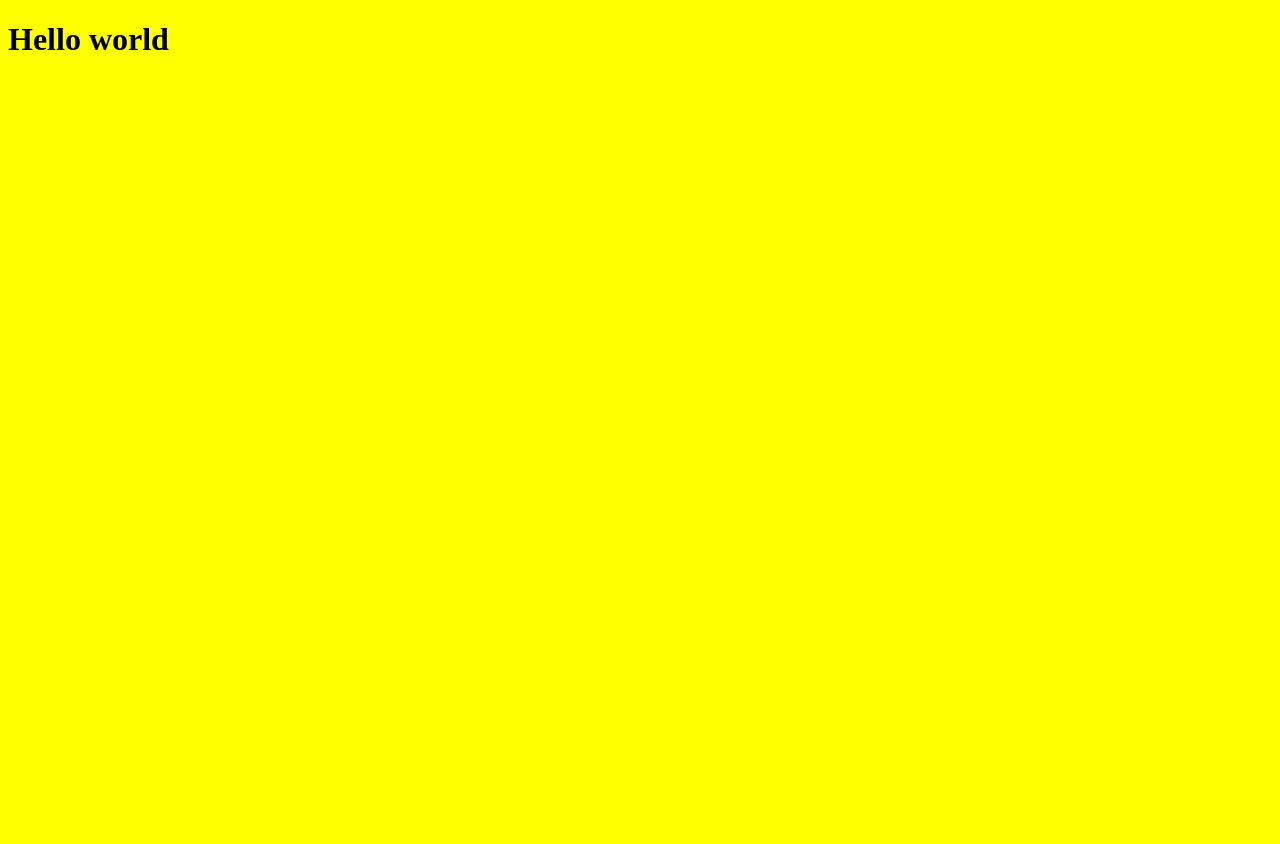
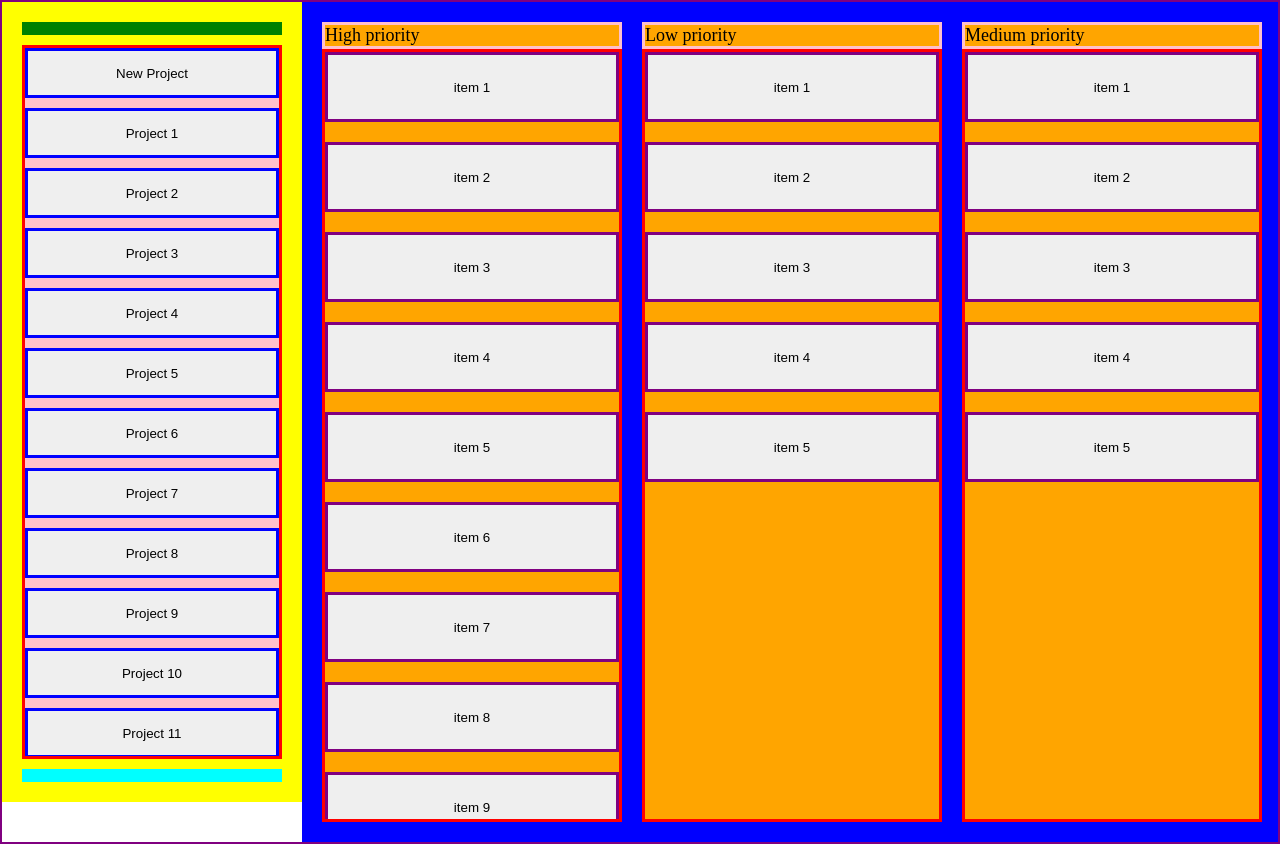
Before and after one commit to daimyo-rb/todo-list, a website built with webpack: page src/template.html in a window 1280 px wide. Before the commit the page ends 800 px from the top, so only its background shows below. Built offline with nearby package versions, Linux system fonts and the light colour scheme.

Commit message:
Create basic UI in html and css (hardcoded with dummy values

```diff
--- a/src/styles.css
+++ b/src/styles.css
@@ -1,3 +1,95 @@
+* {
+    margin: 0;
+    padding: 0;
+    box-sizing: border-box;
+}
 body {
+    /* background-color: yellow; */
+    overflow: hidden; /* prevent entire page from scrolling */
+}
+.container {
+    height: 100%;
+    border: 2px solid purple;
+    display: grid;
+    grid-template-columns: 300px 1fr;
+}
+.sidebar { /* my .left-column */
     background-color: yellow;
+    padding: 20px;
+    height: 100vh;
+    overflow: hidden;
+    display: flex;
+    flex-direction: column;
+    gap: 10px;
 }
+.sidebar-header {
+    background-color: green;
+    height: 20px;
+}
+.sidebar-main {
+    background-color: pink;
+    flex-grow: 1;
+    overflow-y: auto;
+    display: flex;
+    flex-direction: column;
+    gap: 20px;
+}
+.project-list {
+    flex-grow: 1;
+    overflow-y: auto;
+    border: 3px solid red;
+    display: flex;
+    flex-direction: column;
+    gap: 10px;
+}
+.project-btn, .new-project-btn {
+    border: 3px solid blue;
+    height: 50px;
+    width: 100%;
+    flex-shrink: 0;
+}
+.sidebar-footer {
+    background-color: cyan;
+    height: 20px;
+}
+.right-wrapper {
+    background-color: green;
+    overflow: hidden;
+}
+.todo-columns {
+    display: flex;
+    gap: 20px;
+    padding: 20px;
+    overflow-x: auto;
+    width: 100%;
+    height: 100%;
+    background-color: blue;
+
+}
+.todo-column {
+    height: 100vh;
+    width: 300px;
+    background-color: orange;
+    flex-shrink: 0;
+    display: flex;
+    flex-direction: column;
+    /* overflow: hidden; */
+}
+.todo-column-label {
+    font-size: 18px;
+    border: 3px solid pink;
+}
+.todo-item-container {
+    border: 3px solid red;
+    display: flex;
+    flex-direction: column;
+    overflow-y: auto;
+    flex-grow: 1;
+    gap: 20px;
+
+}
+.todo-item {
+    border: 3px solid purple;
+    flex-shrink: 0;
+    height: 70px;
+}
--- a/src/template.html
+++ b/src/template.html
@@ -6,6 +6,77 @@
     <title>Boilerplate</title>
 </head>
 <body>
-    <h1>Hello world</h1>
+    <div class="container">
+        <div class="sidebar">
+            <div class="sidebar-header"></div>
+            <div class="sidebar-main">
+                <div class="project-list">
+                    <button class="new-project-btn">New Project</button>
+                    <button class="project-btn">Project 1</button>
+                    <button class="project-btn">Project 2</button>
+                    <button class="project-btn">Project 3</button>
+                    <button class="project-btn">Project 4</button>
+                    <button class="project-btn">Project 5</button>
+                    <button class="project-btn">Project 6</button>
+                    <button class="project-btn">Project 7</button>
+                    <button class="project-btn">Project 8</button>
+                    <button class="project-btn">Project 9</button>
+                    <button class="project-btn">Project 10</button>
+                    <button class="project-btn">Project 11</button>
+                    <button class="project-btn">Project 12</button>
+                    <button class="project-btn">Project 13</button>
+                    <button class="project-btn">Project 14</button>
+                    <button class="project-btn">Project 15</button>
+                    <button class="project-btn">Project 16</button>
+                    <button class="project-btn">Project 17</button>
+                </div>
+            </div>
+            <div class="sidebar-footer"></div>
+        </div>
+        <div class="right-wrapper">
+            <div class="todo-columns">
+                <div class="todo-column">
+                    <div class="todo-column-label">High priority</div>
+                    <div class="todo-item-container">
+                        <button class="todo-item">item 1</button>
+                        <button class="todo-item">item 2</button>
+                        <button class="todo-item">item 3</button>
+                        <button class="todo-item">item 4</button>
+                        <button class="todo-item">item 5</button>
+                        <button class="todo-item">item 6</button>
+                        <button class="todo-item">item 7</button>
+                        <button class="todo-item">item 8</button>
+                        <button class="todo-item">item 9</button>
+                        <button class="todo-item">item 10</button>
+                        <button class="todo-item">item 11</button>
+                        <button class="todo-item">item 12</button>
+                        <button class="todo-item">item 13</button>
+                        <button class="todo-item">item 14</button>
+                        <button class="todo-item">item 15</button>
+                    </div>
+                </div>
+                <div class="todo-column">
+                    <div class="todo-column-label">Low priority</div>
+                    <div class="todo-item-container">
+                        <button class="todo-item">item 1</button>
+                        <button class="todo-item">item 2</button>
+                        <button class="todo-item">item 3</button>
+                        <button class="todo-item">item 4</button>
+                        <button class="todo-item">item 5</button>
+                    </div>
+                </div>
+                <div class="todo-column">
+                    <div class="todo-column-label">Medium priority</div>
+                    <div class="todo-item-container">
+                        <button class="todo-item">item 1</button>
+                        <button class="todo-item">item 2</button>
+                        <button class="todo-item">item 3</button>
+                        <button class="todo-item">item 4</button>
+                        <button class="todo-item">item 5</button>
+                    </div>
+                </div>
+            </div>
+        </div>
+    </div>
 </body>
 </html>
```
